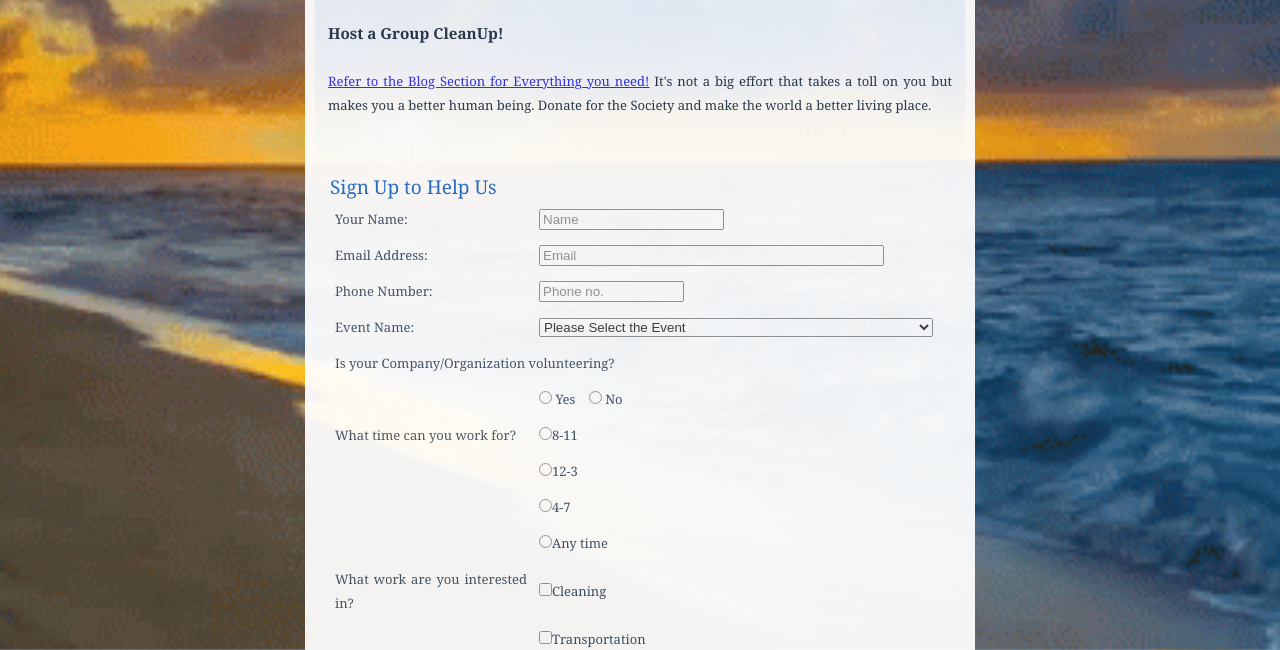
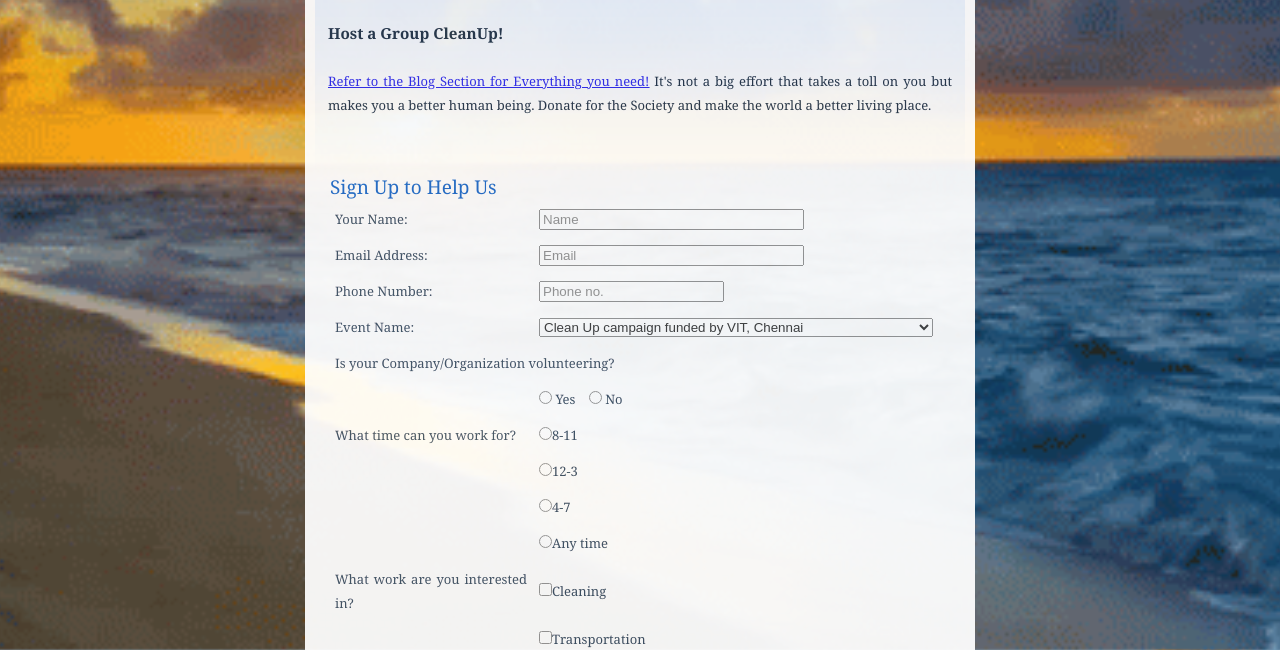
Before and after one commit to joshijai2/clean-beach-please, a website: page public/getinvolved.html in a window 1280 px wide. Shown: the part 150-800 px from the top of the page. Drawn offline with Linux system fonts and the light colour scheme.

Commit message:
Update getinvolved.html

```diff
--- a/public/getinvolved.html
+++ b/public/getinvolved.html
@@ -32,24 +32,25 @@
       </div>
       <div class="contentTitle" id="signup">Sign Up to Help Us</div>
       <div class="contentText">
-        <form name="signup" action="/signup" onsubmit="return formValidation()" method="POST">
+        <form name="signup" action="/signup" method="POST" ng-app="">
           <table>
             <tr>
               <td><label for="name">Your Name: </label></td>
-              <td><input type="text" required name="name" size=20 placeholder="Name"></td>
+              <td><input type="text" required name="name" size=30 placeholder="Name"
+                         ng-pattern="/^[a-z ]*$/i" ng-model="name"></td>
             </tr>
             <tr>
               <td><label for="email">Email Address: </label></td>
-              <td><input type="text" required name="email" size=40 placeholder="Email"></td>
+              <td><input type="email" required name="email" size=30 placeholder="Email" ng-model="email"></td>
             </tr>
             <tr>
               <td><label for="phone">Phone Number: </label></td>
-              <td><input type="text" required name="phone" placeholder="Phone no." size=15></td>
+              <td><input type="text" required name="phone" placeholder="Phone no." size=20
+                       ng-pattern="/^[0-9]{10}$/" ng-model="phone"  ></td>
             </tr>
             <tr>
               <td><label for="event">Event Name: </label></td>
-              <td><select name="event">
-                  <option selected="" value="Default">Please Select the Event </option>
+              <td><select name="event" ng-model="event">
                   <option value="event 1">Clean Up campaign funded by VIT, Chennai</option>
                   <option value="event 2">Grand Beach Clean in collaboration with VIT University, Vellore</option>
                 </select>
@@ -102,7 +103,7 @@
               <td><input type="checkbox" name="work" value="else">Wherever Needed</td>
             </tr>
             <tr>
-              <td align="right"><input type="submit" name="submit" value="Submit"></td>
+              <td align="right" ng-show="signup.name.$valid && signup.email.$valid && signup.phone.$valid && signup.event.$dirty"><input type="submit" name="submit" value="Submit"></td>
               <td align="left"><input type="reset" name="reset" value="Reset"></td>
             </tr>
 
```
